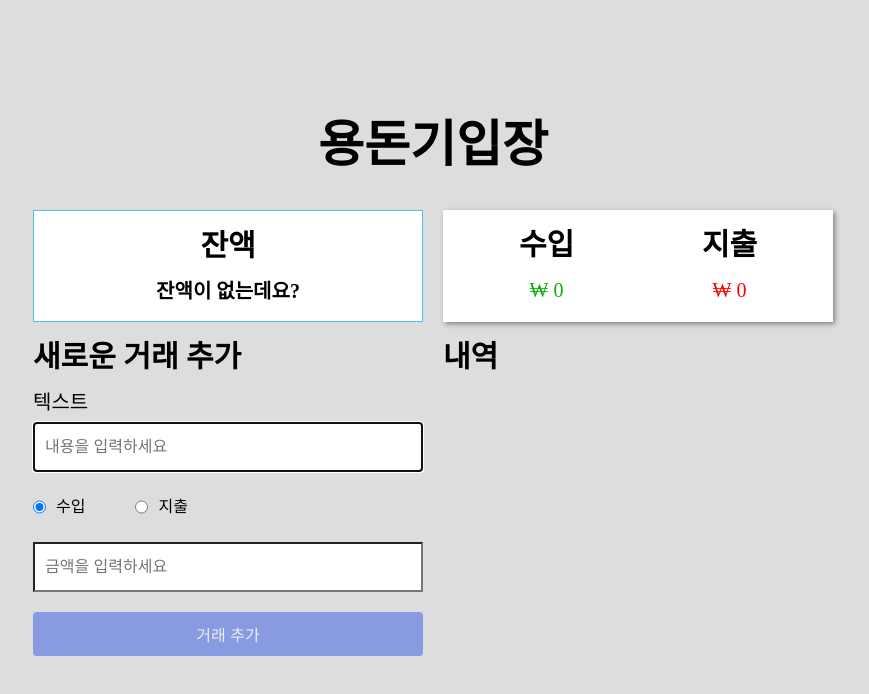
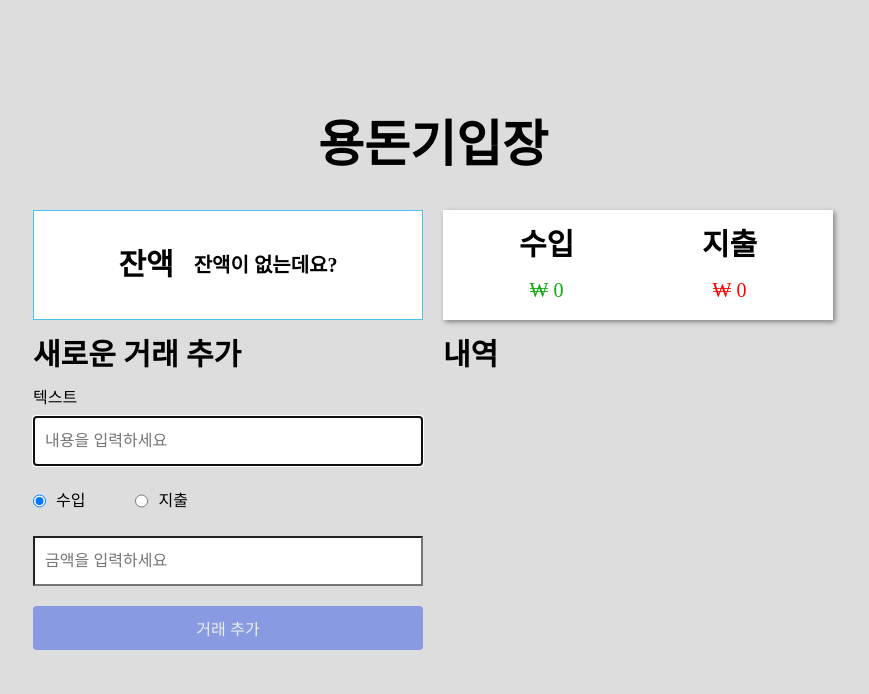
Before and after one commit to sejinbaek/react_allowance1, a React (Vite) app: page / in a window 1280 px wide. Shown: the top 694 px of the page, without its empty margins (207-1076 px from the left). Built offline with nearby package versions, Linux system fonts and the light colour scheme.

Commit message:
style: 총 금액 폰트 사이즈 조정

```diff
--- a/src/components/TotalBalance.module.css
+++ b/src/components/TotalBalance.module.css
@@ -3,9 +3,21 @@
   padding: 20px;
   background-color: white;
   text-align: center;
+  display: flex;
+  text-align: center;
+  justify-content: center;
+  align-items: center;
 }
 
 .totalBalanceArea > * {
   background-color: white;
   font-weight: bold;
 }
+
+.totalBalanceArea h2 {
+  padding: 0 20px 0 0;
+}
+
+.totalBalanceArea p {
+  font-size: 20px;
+}
--- a/src/components/TotalInOut.module.css
+++ b/src/components/TotalInOut.module.css
@@ -15,7 +15,7 @@
   background-color: white;
 }
 
-p {
+.TotalInOutArea p {
   font-size: 20px;
 }
 
```
